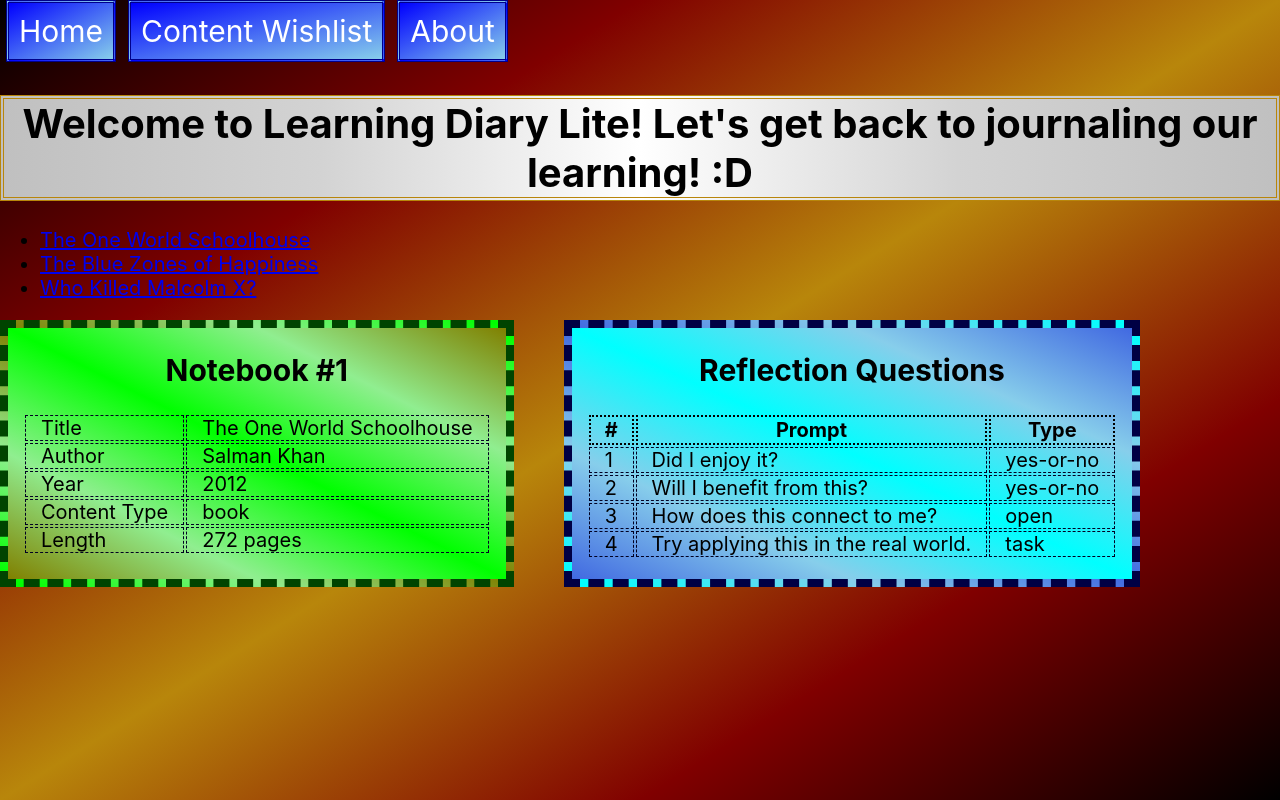
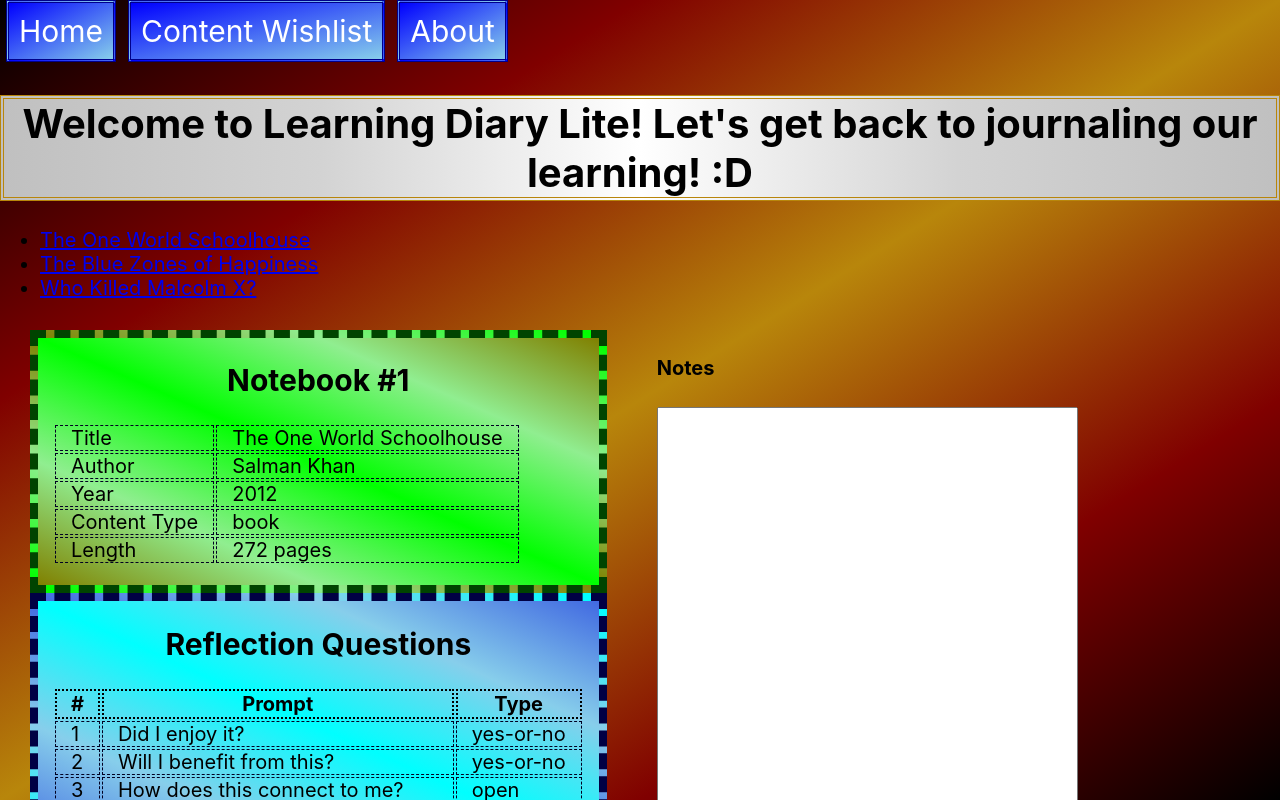
Before and after one commit to adnanian/learning-diary-lite, a React (Create React App) app: page /notebook/1 in a window 1280 px wide. Shown: the top 800 px of the page. Built offline with nearby package versions, Linux system fonts and the light colour scheme; data requests are answered from the project's data file.

Commit message:
Adjust tables to left

```diff
--- a/src/components/InfoTable.js
+++ b/src/components/InfoTable.js
@@ -4,7 +4,7 @@ function InfoTable({ notebook }) {
     return (
         <div id="info-tab">
             <h1>Notebook #{!notebook ? "" : notebook.id}</h1>
-            <table>
+            <table id="info-table">
                 <tbody>
                     <ContentTableRow
                         propertyName="Title"
--- a/src/page-stylesheets/Notes.css
+++ b/src/page-stylesheets/Notebook.css
@@ -1,7 +1,18 @@
+* {
+    --div-dash-border: 8px;
+}
+
 #notes-view {
     display: inline-flex;
     column-gap: 50px;
     overflow: auto;
+    margin: 10px 30px 20px 30px;
+}
+
+#left-tab {
+    display: list-item;
+    list-style: none;
+    row-gap: var(--div-dash-border);
 }
 
 #reflection-tab {
@@ -13,10 +24,7 @@
         skyblue,
         royalblue
     );
-    padding: 0 15px;
-    text-align: center;
-    border-width: 8px;
-    border-style: dashed;
+
     border-color: #004;
 }
 
@@ -29,11 +37,15 @@
         lightgreen,
         olive
     );
+    border-color: #040;
+}
+
+#reflection-tab, #info-tab {
     padding: 0 15px;
     text-align: center;
-    border-width: 8px;
+    border-width: var(--div-dash-border);
     border-style: dashed;
-    border-color: #040;
+    height: fit-content;
 }
 
 #reflection-table {
@@ -44,3 +56,7 @@
     border-style: dotted;
     border-width: 2px;
 }
+
+#info-table {
+    margin-bottom: 20px;
+}
--- a/src/pages/Notebook.js
+++ b/src/pages/Notebook.js
@@ -1,5 +1,5 @@
 import { useState, useEffect } from 'react';
-import '../page-stylesheets/Notes.css';
+import '../page-stylesheets/Notebook.css';
 import { useOutletContext, useParams } from 'react-router-dom';
 import InfoTable from '../components/InfoTable.js';
 import ReflectionTable from '../components/ReflectionTable';
@@ -26,11 +26,27 @@ function Notebook() {
 
     const params = useParams();
     const notebook = useOutletContext().find((notebook) => notebook.id === parseInt(params.id));
+    const [notes, setNotes] = useState(!notebook ? "" : notebook.notes);
 
     return (
         <article id="notes-view">
-            <InfoTable notebook={notebook} />
-            <ReflectionTable reflectionQuestions={reflectionQuestions} />
+            <div id="left-tab">
+                <InfoTable notebook={notebook} />
+                <ReflectionTable reflectionQuestions={reflectionQuestions} />
+            </div>
+            <div>
+                <h4>Notes</h4>
+                <textarea
+                    id="content-notes"
+                    name="content-notes"
+                    rows="40"
+                    cols="50"
+                    value={notes}
+                    onChange={(event) => setNotes(event.target.value)}
+                >
+                </textarea>
+            </div>
+
         </article>
     )
 }
```
